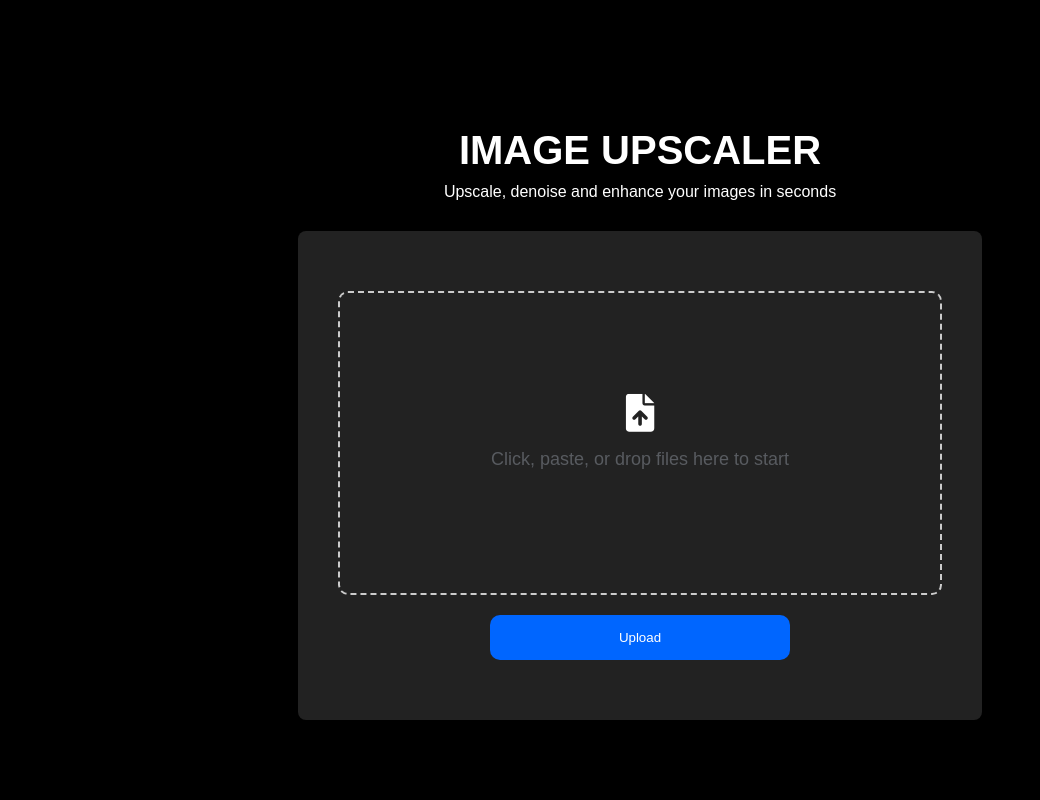
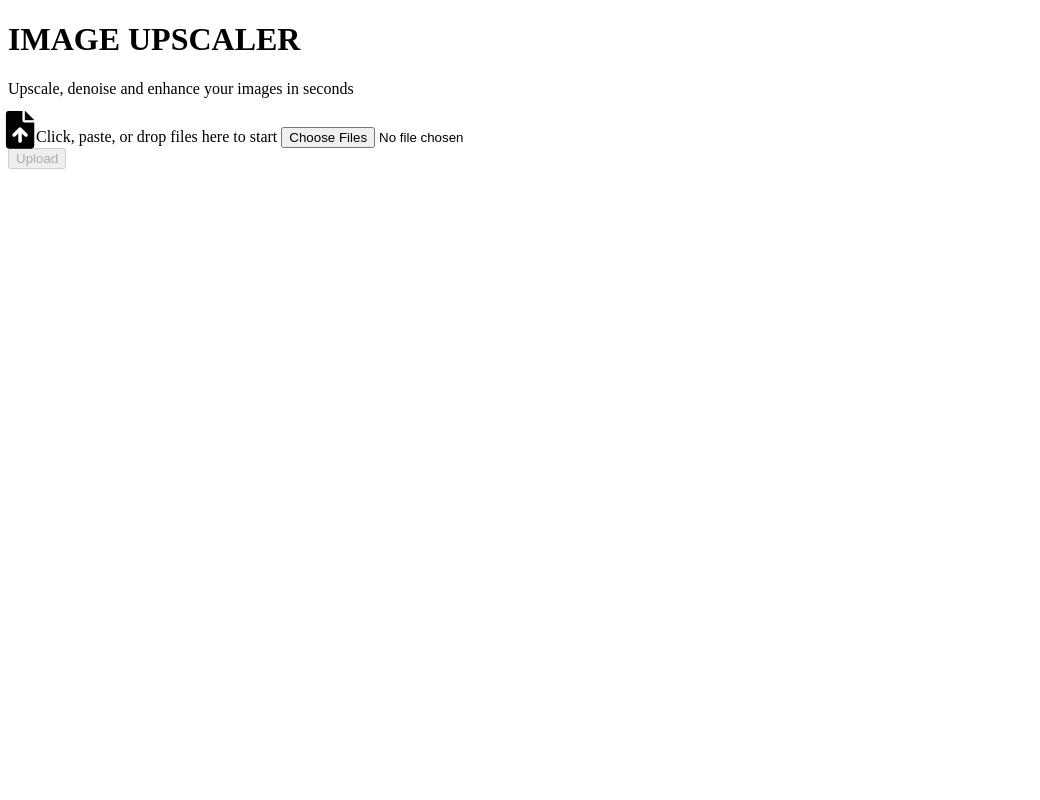
Before and after one commit to ABeGood/image_resize, a Flask app: page / in a window 1280 px wide. Shown: the whole page, without its empty margins (0-1040 px from the left). Run offline with Flask 3, Linux system fonts and the light colour scheme; some libraries are stand-ins or nearby versions.

Commit message:
Doble file select fixed; Upload button disabled for 0 files

```diff
--- a/static/upload_style.css
+++ /dev/null
@@ -1,103 +0,0 @@
-body, html {
-    height: 100%;
-    margin: 0;
-    padding: 0;
-    background-color: #000;
-    color: #fff;
-    font-family: 'Arial', sans-serif;
-}
-
-.upload-container {
-    text-align: center;
-    padding-top: 10%;
-}
-
-header h1 {
-    font-size: 2.5em;
-    margin: 0;
-}
-
-header p {
-    font-size: 1em;
-    margin: 10px 0;
-}
-
-.upload-box {
-    background-color: #222;
-    padding: 40px;
-    border-radius: 8px;
-    display: inline-block;
-    margin-top: 20px;
-}
-
-.upload-box p {
-    margin: 20px 0;
-}
-
-.file-upload-container {
-    width: 600px;
-    height: 300px;
-    border: 2px dashed #ccc;
-    display: flex;
-    flex-direction: column;
-    align-items: center;
-    justify-content: center;
-    cursor: pointer;
-    position: relative;
-    overflow: hidden;
-    border-radius: 10px;
-    margin: 20px auto;
-}
-
-.file-upload-label {
-    font-size: 18px;
-    margin-top: 10px;
-    display: inline-block;
-    color: #585b60;
-    padding: 10px 20px;
-    margin: 10px 0;
-    border-radius: 5px;
-    cursor: pointer;
-}
-
-.file-upload-input {
-    position: absolute;
-    width: 100%;
-    height: 100%;
-    opacity: 0;
-    cursor: pointer;
-}
-
-button {
-    display: block;
-    width: 300px;
-    margin: 20px auto;
-    padding: 15px;
-    background-color: #06f;
-    color: #fff;
-    border: none;
-    border-radius: 10px;
-    cursor: pointer;
-}
-
-button:hover {
-    background-color: #0056b3;
-}
-
-#preview-container {
-    display: flex;
-    justify-content: space-around;
-}
-
-#preview-container img {
-    max-width: 100px;
-    max-height: 100px;
-    margin: 0 10px;
-}
-
-.thumbnail {
-    max-width: 100px;
-    max-height: 100px;
-    margin: 5px;
-    border: 1px solid #ddd;
-}
--- a/templates/index.html
+++ b/templates/index.html
@@ -22,7 +22,7 @@
                     <input type="file" id="file-upload" class="file-upload-input" name="file" multiple>
                 </div>
                 <div id="thumbnails-container"></div>
-                <button type="submit">Upload</button>
+                <button type="submit" id="upload-button" disabled>Upload</button>
             </form>
         </div>
     </div>
```
Also changed, not shown: static/script.js (+30 -6 lines).
